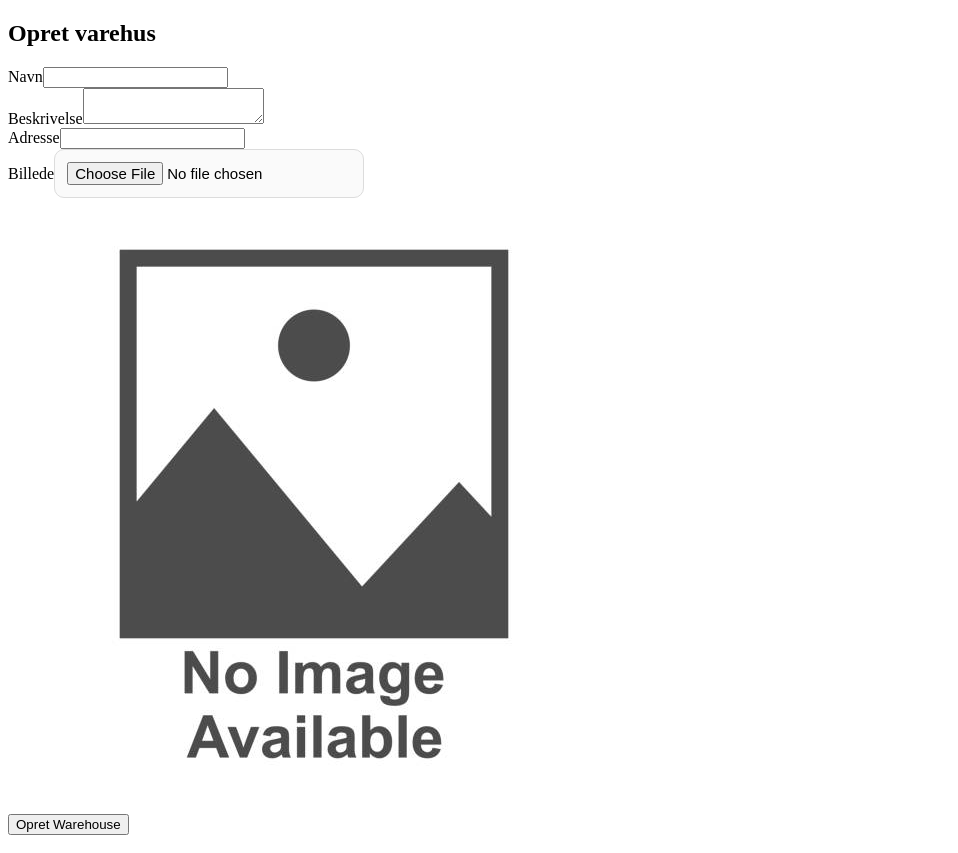
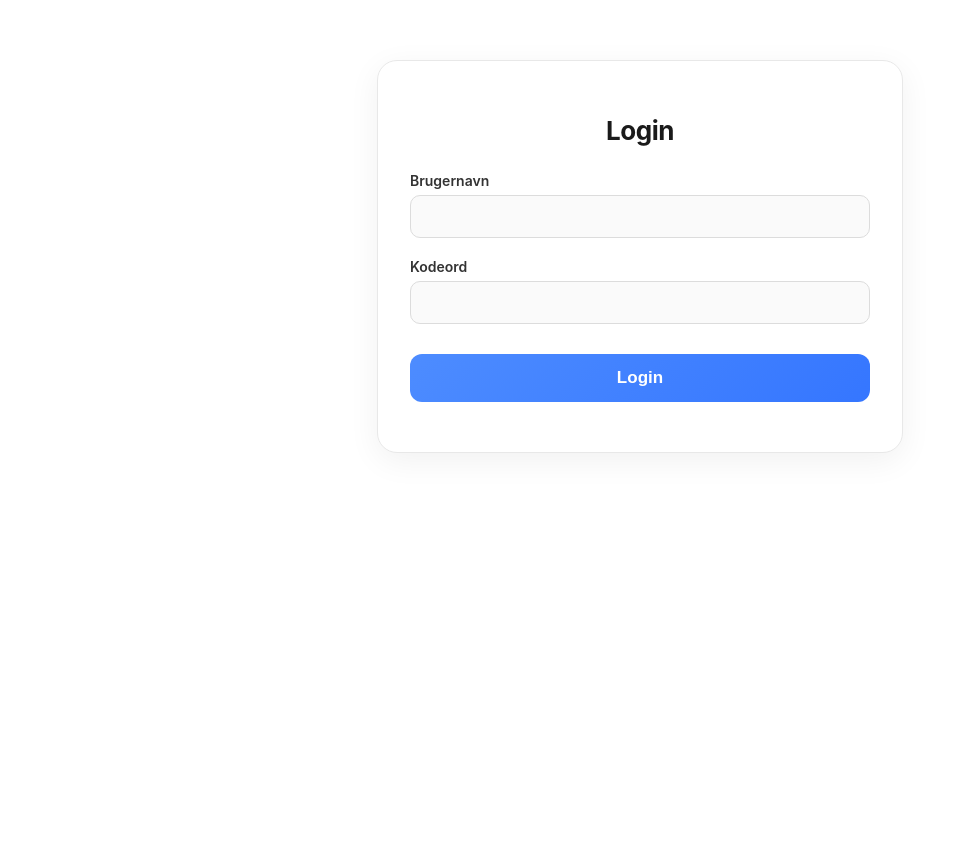
Before and after one commit to Gorillaerne/EksamensProjekt-Frontend, a plain HTML site: page index.html in a window 1280 px wide. Shown: the whole page, without its empty margins (0-958 px from the left). After the commit the page ends 800 px from the top, so only its background shows below. Drawn offline with Linux system fonts and the light colour scheme.

Commit message:
login modul er oprettet

```diff
--- a/Css/styles.css
+++ b/Css/styles.css
@@ -155,3 +155,120 @@
         height: 160px;
     }
 }
+/*****************************
+LOGIN MODULE — MODERN 2025
+******************************/
+
+/* Modern glass-card layout */
+.lm-form {
+    background: #fff;
+    padding: 32px;
+    max-width: 460px;
+    margin: 60px auto;
+    border-radius: 20px;
+    border: 1px solid #e8e8e8;
+    box-shadow: 0 8px 32px rgba(0,0,0,0.06);
+    font-family: "Inter", system-ui, sans-serif;
+    backdrop-filter: blur(6px);
+}
+
+/* Title */
+.lm-title {
+    margin-bottom: 26px;
+    text-align: center;
+    font-size: 26px;
+    font-weight: 700;
+    letter-spacing: -0.5px;
+    color: #1a1a1a;
+}
+
+/* Fields container */
+.lm-fields-container {
+    display: flex;
+    flex-direction: column;
+}
+
+/* Field wrapper */
+.lm-field {
+    display: flex;
+    flex-direction: column;
+    margin-bottom: 20px;
+}
+
+/* Labels */
+.lm-label {
+    font-size: 14px;
+    font-weight: 600;
+    color: #333;
+    margin-bottom: 6px;
+}
+
+/* Modern inputs */
+.lm-input {
+    padding: 12px;
+    font-size: 15px;
+    border: 1px solid #dcdcdc;
+    border-radius: 10px;
+    background: #fafafa;
+    transition: 0.25s border, 0.25s background, 0.25s box-shadow;
+}
+
+.lm-input:hover {
+    background: #fff;
+}
+
+.lm-input:focus {
+    border-color: #4b91ff;
+    background: #fff;
+    outline: none;
+    box-shadow: 0 0 0 3px rgba(75,145,255,0.15);
+}
+
+/* Submit button — Modern Primary */
+.lm-submit {
+    background: linear-gradient(135deg, #4d8cff, #3576ff);
+    color: white;
+    border: none;
+    padding: 14px;
+    width: 100%;
+    margin-top: 10px;
+    border-radius: 12px;
+    font-size: 17px;
+    font-weight: 600;
+    cursor: pointer;
+    transition: 0.25s;
+}
+
+.lm-submit:hover {
+    background: linear-gradient(135deg, #3b6fd1, #1f5cff);
+    transform: translateY(-2px);
+    box-shadow: 0 6px 16px rgba(70,120,255,0.35);
+}
+
+/* Success / Error Message */
+.lm-message {
+    margin-top: 18px;
+    text-align: center;
+    font-weight: 600;
+    font-size: 15px;
+}
+
+.lm-error {
+    color: #d9534f;
+}
+
+.lm-success {
+    color: #28a745;
+}
+
+/* Responsive for mobile */
+@media (max-width: 480px) {
+    .lm-form {
+        margin: 30px 16px;
+        padding: 26px;
+    }
+
+    .lm-title {
+        font-size: 24px;
+    }
+}
--- /dev/null
+++ b/Javascript/loginModule.js
@@ -0,0 +1,102 @@
+import { authorizedFetch } from "./ReusableFunctions.js";
+
+export function createLoginModule() {
+
+    const wrapper = document.createElement("div");
+    wrapper.classList.add("lm-form");
+
+    // TITLE
+    const title = document.createElement("h2");
+    title.textContent = "Login";
+    title.classList.add("lm-title");
+    wrapper.appendChild(title);
+
+    // FIELDS CONTAINER
+    const fieldsContainer = document.createElement("div");
+    fieldsContainer.classList.add("lm-fields-container");
+    wrapper.appendChild(fieldsContainer);
+
+    function addField(labelText, el) {
+        const field = document.createElement("div");
+        field.classList.add("lm-field");
+
+        const label = document.createElement("label");
+        label.textContent = labelText;
+        label.classList.add("lm-label");
+
+        el.classList.add("lm-input");
+
+        field.appendChild(label);
+        field.appendChild(el);
+        fieldsContainer.appendChild(field);
+    }
+
+    // INPUTS
+    const usernameInput = document.createElement("input");
+    usernameInput.required = true;
+    addField("Brugernavn", usernameInput);
+
+    const passwordInput = document.createElement("input");
+    passwordInput.type = "password";
+    passwordInput.required = true;
+    addField("Kodeord", passwordInput);
+
+    // BUTTON
+    const loginBtn = document.createElement("button");
+    loginBtn.textContent = "Login";
+    loginBtn.classList.add("lm-submit");
+    wrapper.appendChild(loginBtn);
+
+    // MESSAGE
+    const msg = document.createElement("div");
+    msg.classList.add("lm-message");
+    wrapper.appendChild(msg);
+
+    // SUBMIT LOGIC
+    loginBtn.addEventListener("click", async () => {
+
+        const username = usernameInput.value.trim();
+        const password = passwordInput.value.trim();
+
+        if (!username || !password) {
+            msg.textContent = "Udfyld brugernavn og kodeord.";
+            msg.className = "lm-message lm-error";
+            return;
+        }
+
+        const loginPayload = { username, password };
+
+        try {
+            const res = await authorizedFetch(
+                "http://localhost:8080/api/auth/login",
+                {
+                    method: "POST",
+                    body: JSON.stringify(loginPayload)
+                }
+            );
+
+            if (!res.ok) {
+                msg.textContent = "Login fejlede: " + (await res.text());
+                msg.className = "lm-message lm-error";
+                return;
+            }
+
+            const data = await res.json();
+
+            // Example: Save token to localStorage
+            if (data.token) {
+                localStorage.setItem("token", data.token);
+            }
+
+            msg.textContent = "Login succes!";
+            msg.className = "lm-message lm-success";
+
+        } catch (err) {
+            msg.textContent = "Netværksfejl – kunne ikke logge ind.";
+            msg.className = "lm-message lm-error";
+            console.error(err);
+        }
+    });
+
+    return wrapper;
+}
--- a/Javascript/main.js
+++ b/Javascript/main.js
@@ -1,5 +1,6 @@
 import {createWarehouseModule} from "./createWarehouseModule.js";
+import {createLoginModule} from "./loginModule.js";
 
 const app = document.getElementById("app")
 
-app.appendChild(createWarehouseModule())
+app.appendChild(createLoginModule())
```
